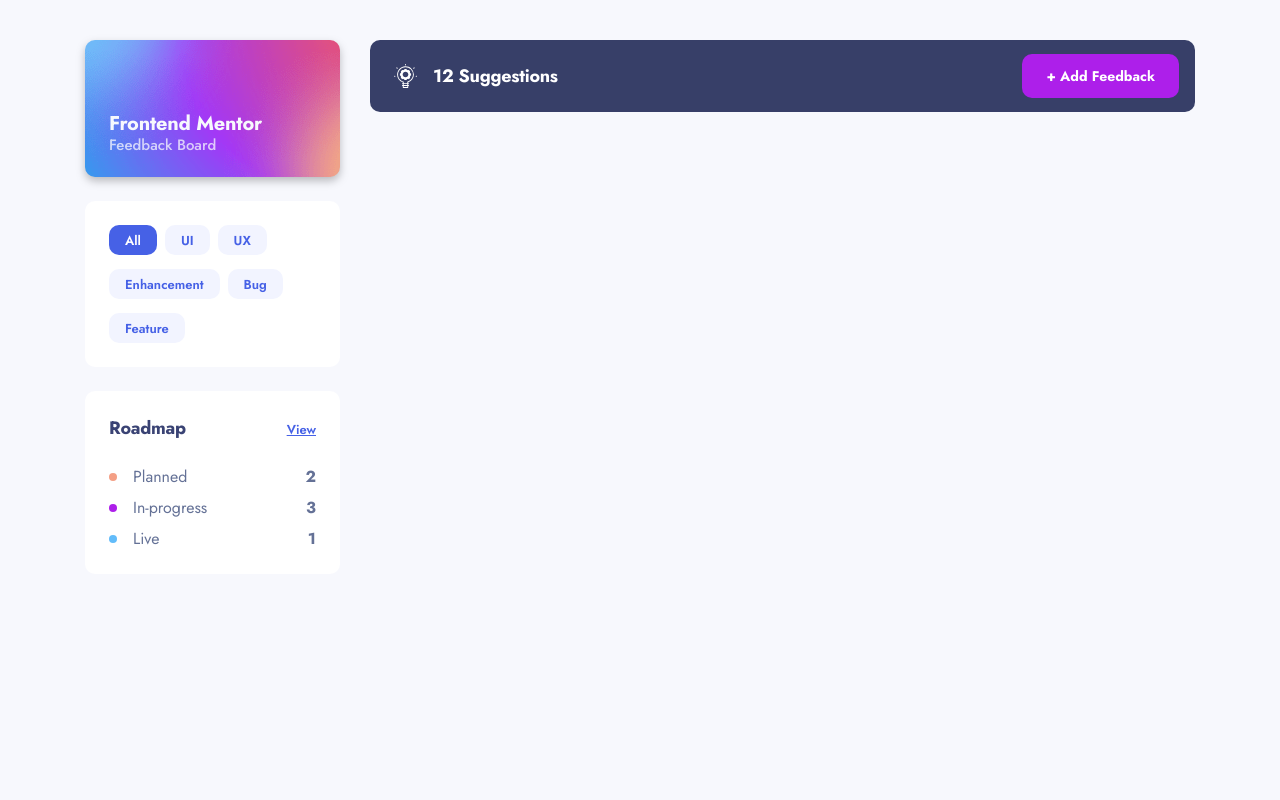
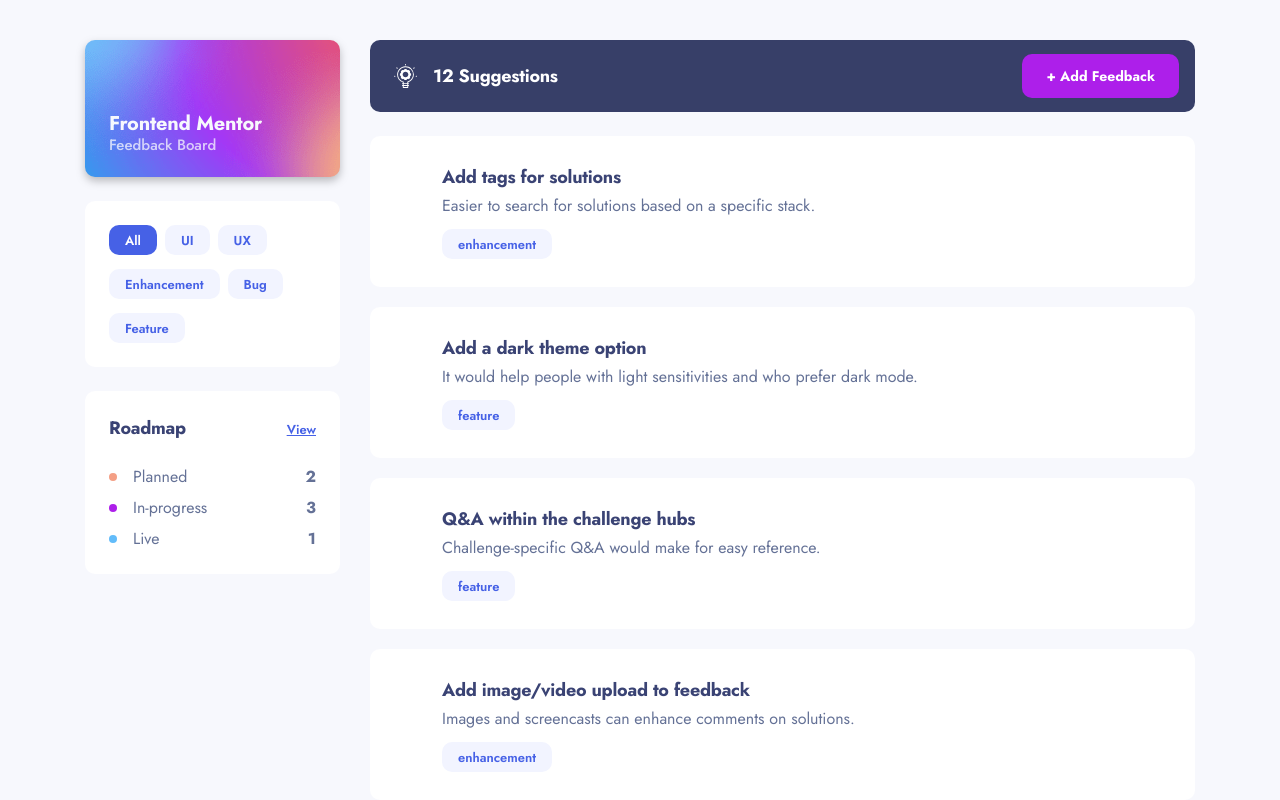
Before and after one commit to Ex-Zy/product-feedback, a Vue app: page / in a window 1280 px wide. Shown: the top 800 px of the page. Built offline with nearby package versions, Linux system fonts and the light colour scheme.

Commit message:
Add SuggestionsList

```diff
--- a/src/App.vue
+++ b/src/App.vue
@@ -26,8 +26,7 @@ function setAppDataIntoStore() {
 <style lang="scss">
 #app {
   background: var(--color-6);
-  overflow: hidden;
   padding: 40px;
-  height: 100vh;
+  min-height: 100vh;
 }
 </style>
--- a/src/components/suggestions/TheSuggestions.vue
+++ b/src/components/suggestions/TheSuggestions.vue
@@ -1,7 +1,8 @@
 <script setup lang="ts">
 import AppLayout from '@/components/AppLayout.vue'
 import TheSidebar from '@/components/suggestions/sidebar/TheSidebar.vue'
-import TheMain from '@/components/suggestions/main/TheMain.vue'
+import SuggestionsHeader from '@/components/suggestions/main/SuggestionsHeader.vue'
+import SuggestionsList from '@/components/suggestions/main/SuggestionsList.vue'
 </script>
 
 <template>
@@ -10,7 +11,10 @@ import TheMain from '@/components/suggestions/main/TheMain.vue'
       <TheSidebar />
     </template>
     <template #main>
-      <TheMain />
+      <main>
+        <SuggestionsHeader />
+        <SuggestionsList />
+      </main>
     </template>
   </AppLayout>
 </template>
--- a/src/components/suggestions/main/SuggestionsList.vue
+++ b/src/components/suggestions/main/SuggestionsList.vue
@@ -1,5 +1,46 @@
-<script setup lang="ts"></script>
+<script setup lang="ts">
+import { useSuggestionsStore } from '@/stores/suggestions'
+import { storeToRefs } from 'pinia'
+import UiCategory from '@/components/shared/UiCategory.vue'
 
-<template></template>
+const { selectedSuggestion } = storeToRefs(useSuggestionsStore())
+</script>
 
-<style scoped lang="scss"></style>
+<template>
+  <ul class="suggestions-list">
+    <li
+      class="suggestions-list__item"
+      v-for="suggestion in selectedSuggestion"
+      :key="suggestion.id"
+    >
+      <div class="suggestions-list__vote"></div>
+      <div class="suggestions-list__content">
+        <h3 class="suggestions-list__title h3">{{ suggestion.title }}</h3>
+        <p class="suggestions-list__description b1">{{ suggestion.description }}</p>
+        <UiCategory :label="suggestion.category" />
+      </div>
+    </li>
+  </ul>
+</template>
+
+<style scoped lang="scss">
+.suggestions-list {
+  display: flex;
+  flex-direction: column;
+  row-gap: 20px;
+  margin: 24px 0 0;
+
+  &__item {
+    background: var(--color-4);
+    border-radius: var(--radius-1);
+    padding: 28px 32px;
+    min-height: 150px;
+    display: flex;
+    column-gap: 40px;
+  }
+
+  &__description {
+    margin: 4px 0 12px;
+  }
+}
+</style>
--- a/src/components/suggestions/main/TheMain.vue
+++ /dev/null
@@ -1,13 +0,0 @@
-<script setup lang="ts">
-import SuggestionsHeader from '@/components/suggestions/main/SuggestionsHeader.vue'
-import SuggestionsList from '@/components/suggestions/main/SuggestionsList.vue'
-</script>
-
-<template>
-  <main>
-    <SuggestionsHeader />
-    <SuggestionsList />
-  </main>
-</template>
-
-<style scoped lang="scss"></style>
```
Also changed, not shown: 8 other files (tests, documents, lock files or other folders).
